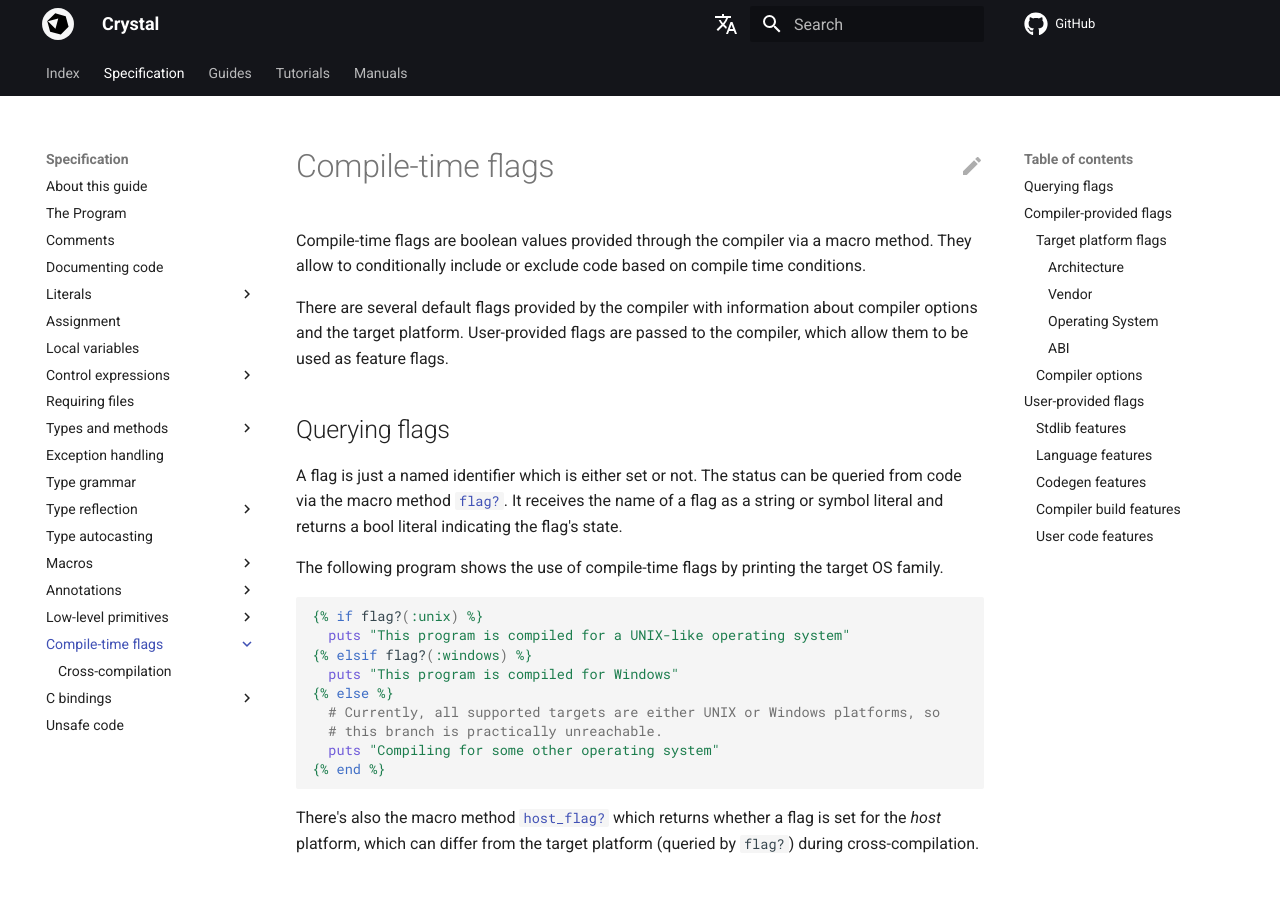
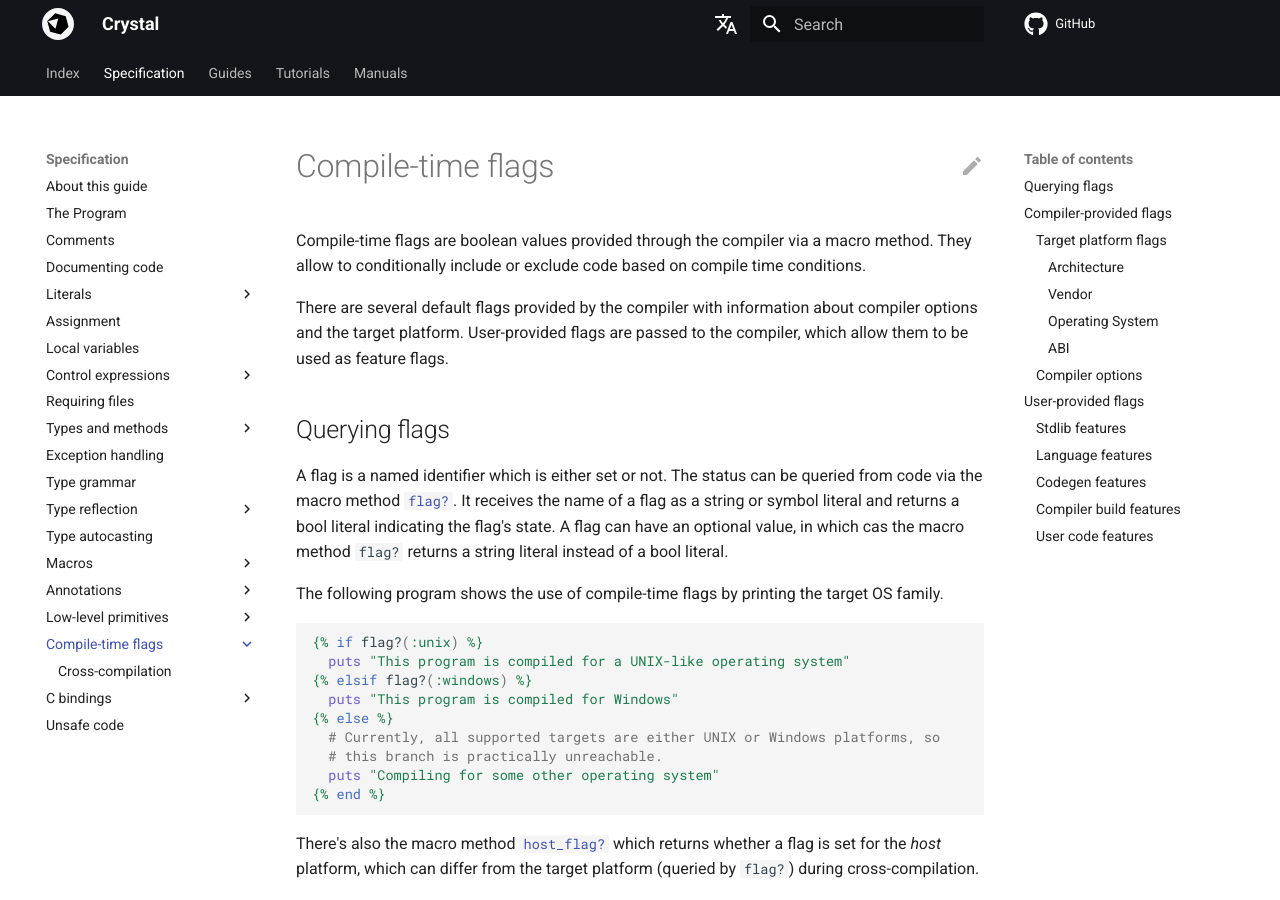
Before and after one commit to crystal-lang/crystal-book, an MkDocs documentation site: the page built from docs/syntax_and_semantics/compile_time_flags.md, in a window 1280 px wide and 900 px high. Built offline with MkDocs 1.6.1 and Material for MkDocs 9.7.7, drawn with Linux system fonts in a browser that asks for light colours; nearby versions of some CDN libraries; library files that are not in the unit come from our copies; comment, search, counter and statistics services are not loaded; the version menu is left out; some of the changed text lies outside the part shown.

Commit message:
Document compile time flag=value

````diff
--- a/docs/syntax_and_semantics/compile_time_flags.md
+++ b/docs/syntax_and_semantics/compile_time_flags.md
@@ -8,9 +8,9 @@
 
 ## Querying flags
 
-A flag is just a named identifier which is either set or not.
+A flag is a named identifier which is either set or not.
 The status can be queried from code via the macro method [`flag?`](https://crystal-lang.org/api/Crystal/Macros.html#flag%3F%28name%29%3ABoolLiteral-instance-method). It receives the name of a flag as a string or symbol
-literal and returns a bool literal indicating the flag's state.
+literal and returns a bool literal indicating the flag's state. A flag can have an optional value, in which cas the macro method `flag?` returns a string literal instead of a bool literal.
 
 The following program shows the use of compile-time flags by printing the target OS family.
 
@@ -115,14 +115,16 @@
 
 ## User-provided flags
 
-User-provided flags are not defined automatically. They can be passed to the compiler via the `--define` or `-D` command line options.
+User-provided flags are not defined automatically. They can be passed to the compiler via the `--define` or `-D` command line options. A flag can have an explicit string value when defined in the form `-D foo=bar`.
 
 These flags usually enable certain features which activate breaking new or legacy functionality,
 a preview for a new feature, or entirely alternative behaviour (e.g. for debugging purposes).
 
 ```console
-$ crystal eval -Dfoo 'puts {{ flag?(:foo) }}'
+$ crystal eval -Dfoo 'p {{ flag?(:foo) }}'
 true
+$ crystal eval -Dfoo=bar 'p {{ flag?(:foo) }}'
+"bar"
 ```
 
 ### Stdlib features
````
